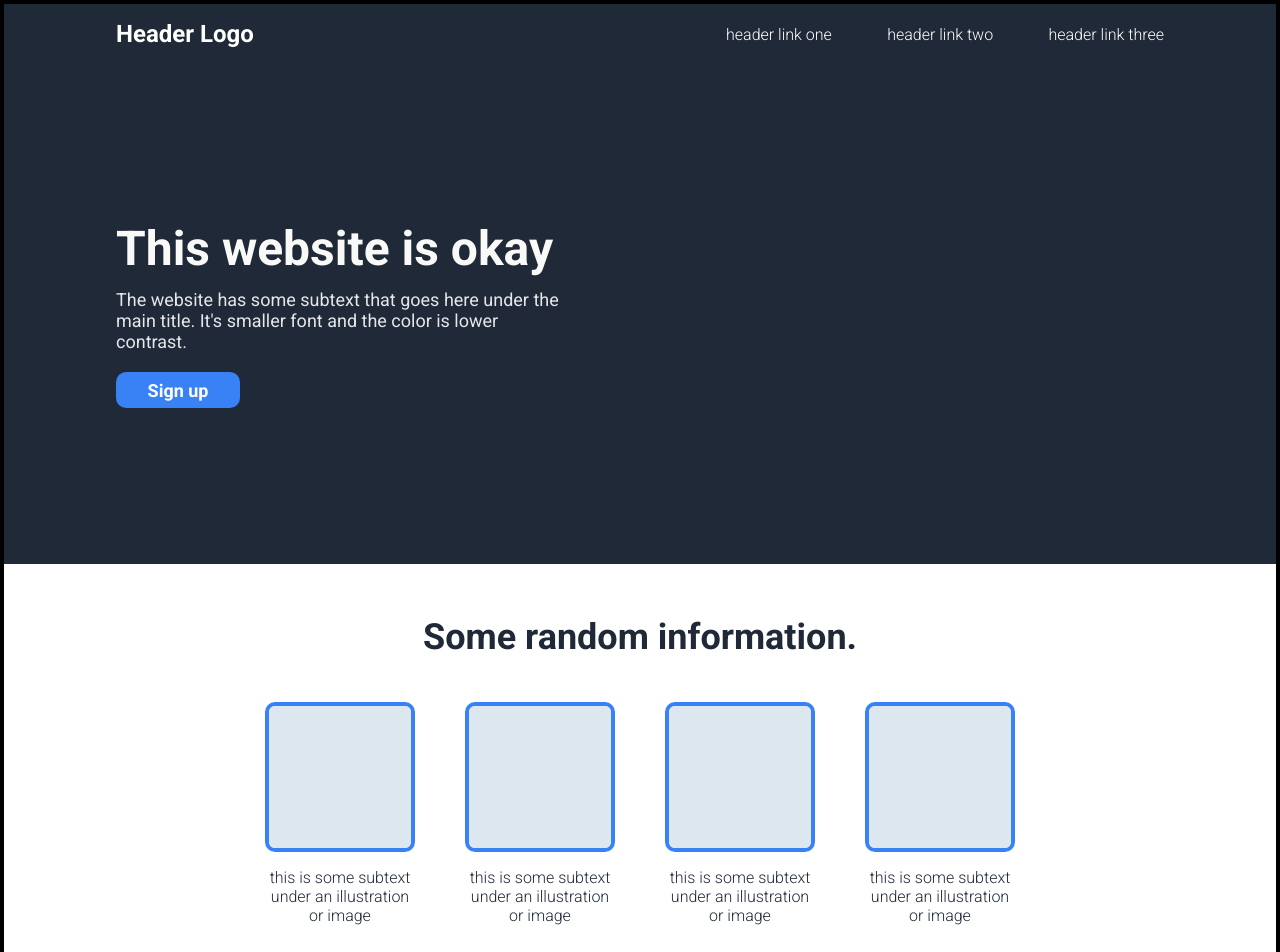
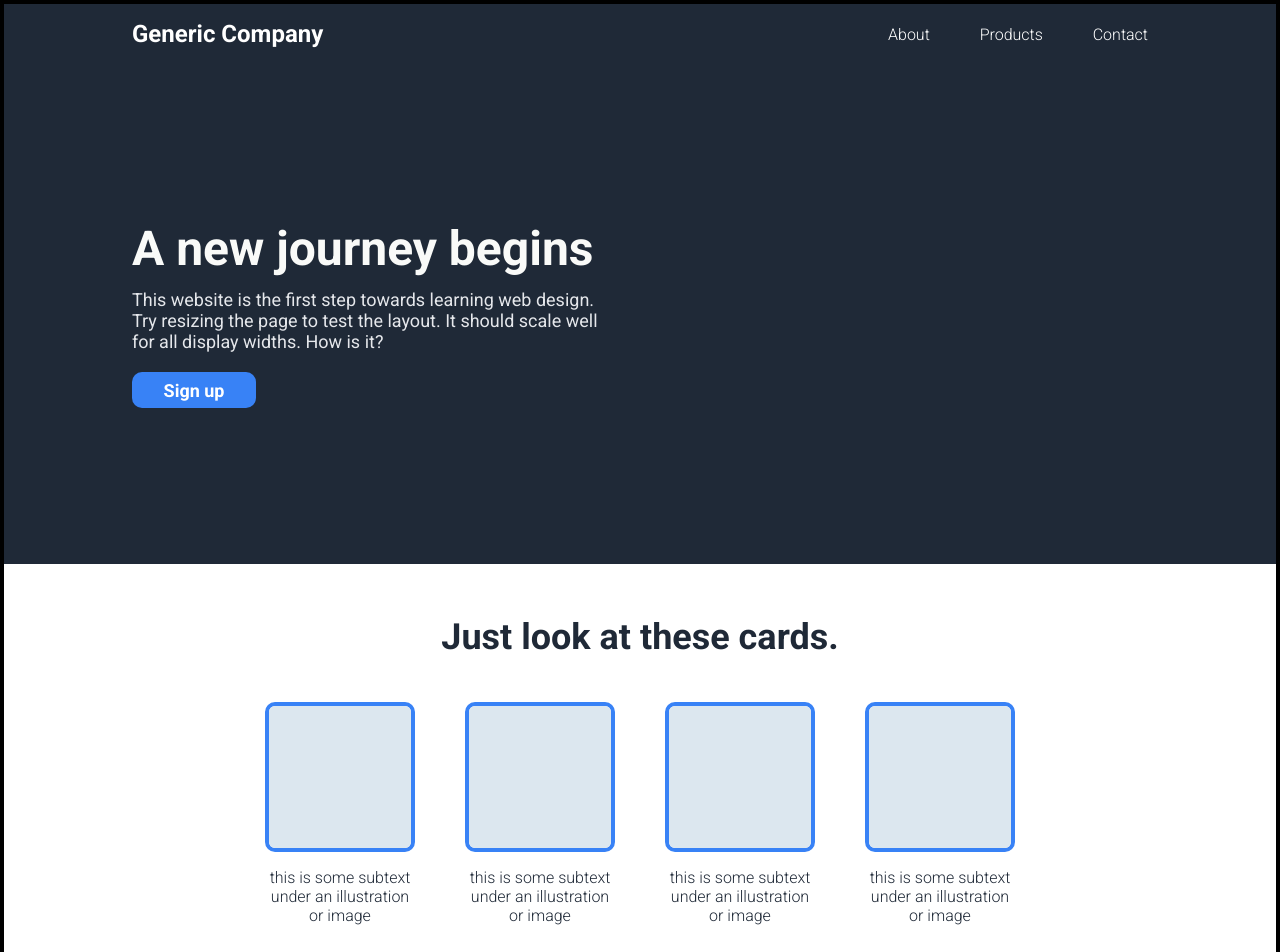
Before and after one commit to azlo-aj/Landing-Page, a plain HTML site: page index.html in a window 1280 px wide. Shown: the top 952 px of the page. Drawn offline with Linux system fonts and the light colour scheme.

Commit message:
Change page content text

```diff
--- a/index.html
+++ b/index.html
@@ -15,20 +15,21 @@
 
     <div class="header layer">
         <div class="header content">
-            <div class="logo">Header Logo</div>
+            <div class="logo">Generic Company</div>
             <ul class="menu">
-                <li><a href="./index.html">header link one</a></li>
-                <li><a href="./index.html">header link two</a></li>
-                <li><a href="./index.html">header link three</a></li>
+                <li><a href="./index.html">About</a></li>
+                <li><a href="./index.html">Products</a></li>
+                <li><a href="./index.html">Contact</a></li>
             </ul>
         </div>
     </div>
     <div class="header layer">
         <div class="header content hero">
             <div class="left">
-                <h1>This website is okay</h1>
-                <p>The website has some subtext that goes here under the main title.
-                    It's smaller font and the color is lower contrast.</p>
+                <h1>A new journey begins</h1>
+                <p>This website is the first step towards learning web design.
+                    Try resizing the page to test the layout.
+                    It should scale well for all display widths. How is it?</p>
                 <button class="sign-up">Sign up</button>
             </div>
             <div class="right">
@@ -38,7 +39,7 @@
     </div>
     <div class="info layer">
         <div class="info content">
-            <h1>Some random information.</h1>
+            <h1>Just look at these cards.</h1>
             <div class="items">
                 <div class="items-half">
                     <div class="card">
--- a/styles.css
+++ b/styles.css
@@ -30,6 +30,8 @@ div {
     justify-content: space-between;
     flex: 1 1 auto;
     padding: 16px;
+    padding-left:32px;
+    padding-right:32px;
     max-width:1080px;
     height: 100%;
 }
@@ -41,7 +43,7 @@ div {
 }
 .logo {
     font-size: 24px;
-    font-weight: 900;
+    font-weight: 1000;
     white-space:nowrap;
 }
 ul {
@@ -54,8 +56,8 @@ ul {
 ul.menu{
 
     gap: 8px;
-    padding-left: 12px;
-    flex: 0 1 450px;
+    padding-left: 20px;
+    flex: 0 1 280px;
     justify-content: space-between;
 }
 li {
@@ -73,7 +75,7 @@ a, a:hover, a:focus, a:active {
     flex-direction: column;
     margin:0;
     padding:0;
-    width: 43%;
+    width: 48%;
     gap: 12px;
 
 }
@@ -121,6 +123,7 @@ button {
     color: #1F2937;
     padding:12px;
     flex: 1 1 100%;
+    text-align: center;
 }
 
 .items {
```
